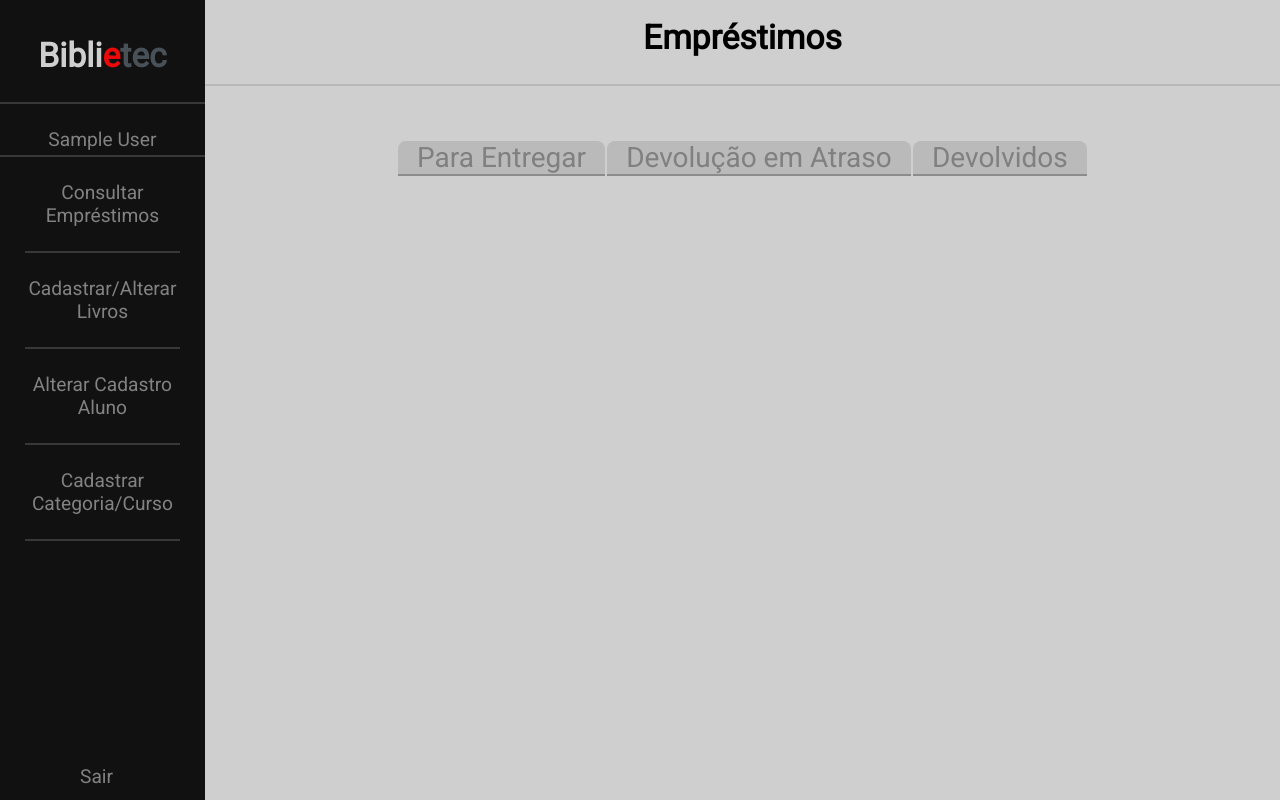
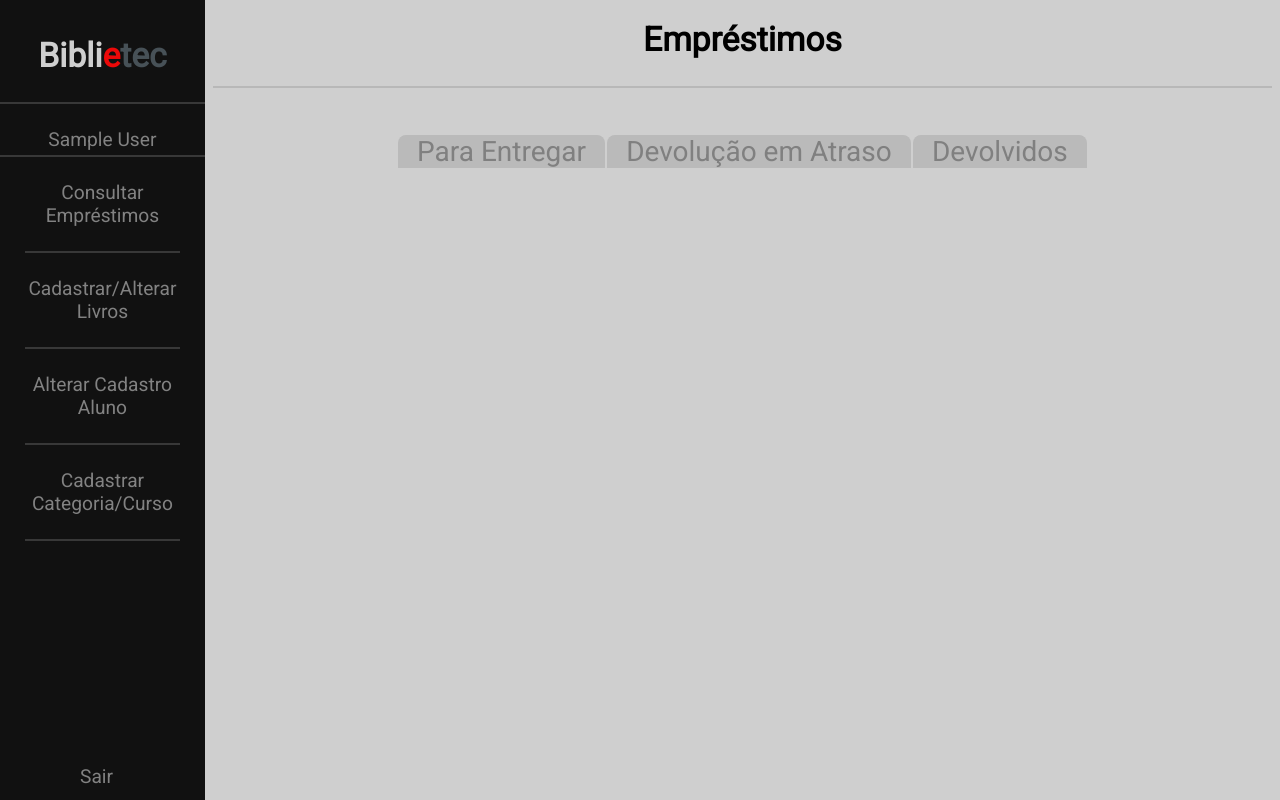
Before and after one commit to TJoaoV/Biblietec, a PHP site: page /PHP/home_adm.php?id=1 in a window 1280 px wide. Run offline with PHP 8.4, Linux system fonts and the light colour scheme; the visitor is signed in with stand-in values (Sample User, id 1); data comes from the database, SQL or seed files in the repository; some libraries are stand-ins or nearby versions.

Commit message:
muuuito css nadave

```diff
--- a/CSS/global.css
+++ b/CSS/global.css
@@ -84,3 +84,24 @@ body {
 .cor3 {
 	color: var(--titlecolor3);
 }
+
+/* CSS para scrollbar diferenciada */
+/* width */
+::-webkit-scrollbar {
+	width: 10px;
+}
+/* Track */
+::-webkit-scrollbar-track {
+	border-radius: 10px;
+	background-color: hsl(0, 0%, 75%);
+}
+/* Handle */
+::-webkit-scrollbar-thumb {
+	background: hsl(0, 0%, 50%);
+	border-radius: 10px;
+	border: solid 2px black;
+}
+/* Handle on hover */
+::-webkit-scrollbar-thumb:hover {
+	background: #b30000;
+}
--- a/CSS/style.css
+++ b/CSS/style.css
@@ -155,16 +155,18 @@
 	margin-left: 16vw;
 	font-size: 28px;
 	padding: 0px 10px;
+	overflow-x: hidden;
+	overflow-y: hidden;
 }
 .corpoTitle {
 	font-size: 4.2vh;
-	margin-top: 2.3vh;
+	margin-top: 1.5vh;
 	text-align: center;
 }
 .hrTitle {
 	margin-top: -5vh;
 	margin-left: -5vw;
-	width: 87.7vw;
+	width: 87.5vw;
 	border: 1px solid hsl(0, 0%, 72%);
 }
 .hrMain {
@@ -202,7 +204,7 @@
 }
 .lista {
 	height: 25vh;
-	overflow: scroll;
+	overflow-y: auto;
 	overflow-x: hidden;
 }
 /* CSS pra empréstimos */
@@ -221,8 +223,9 @@
 	text-align: center;
 	display: inline;
 	margin: -0.2vw;
+
 	background-color: hsl(0, 0%, 73%);
-	border-bottom: 0.2vw solid hsl(0, 0%, 55%);
+	border-bottom: 0.2vh solid hsl(0, 0%, 55%);
 	border-top-left-radius: 1vh 1vh;
 	border-top-right-radius: 1vh 1vh;
 	cursor: pointer;
@@ -233,6 +236,7 @@
 	padding: 1vh 1.5vw 1vh 1.5vw;
 	text-align: center;
 	text-decoration: none;
+	margin-top: -4vh;
 }
 .navActive {
 	background-color: hsl(0, 0%, 95%) !important;
--- a/PHP/home.php
+++ b/PHP/home.php
@@ -611,9 +611,7 @@
         <input hidden type='date' id='dataemprestimo' value='<?php echo date('Y-m-d');?>'>
         <a href='home.php' class="textdecor" style="margin-top: -1.8vh;">
             <h1 tabindex="0" class='titulo' style='text-align: center;'>
-                <span class="cor1">Bibli</span>
-                <span class="cor2">e</span>
-                <span class="cor3">tec</span>
+                <span class="cor1">Bibli</span><span class="cor2">e</span><span class="cor3">tec</span>
             </h1>
         </a>
         <hr class='full'>
```
